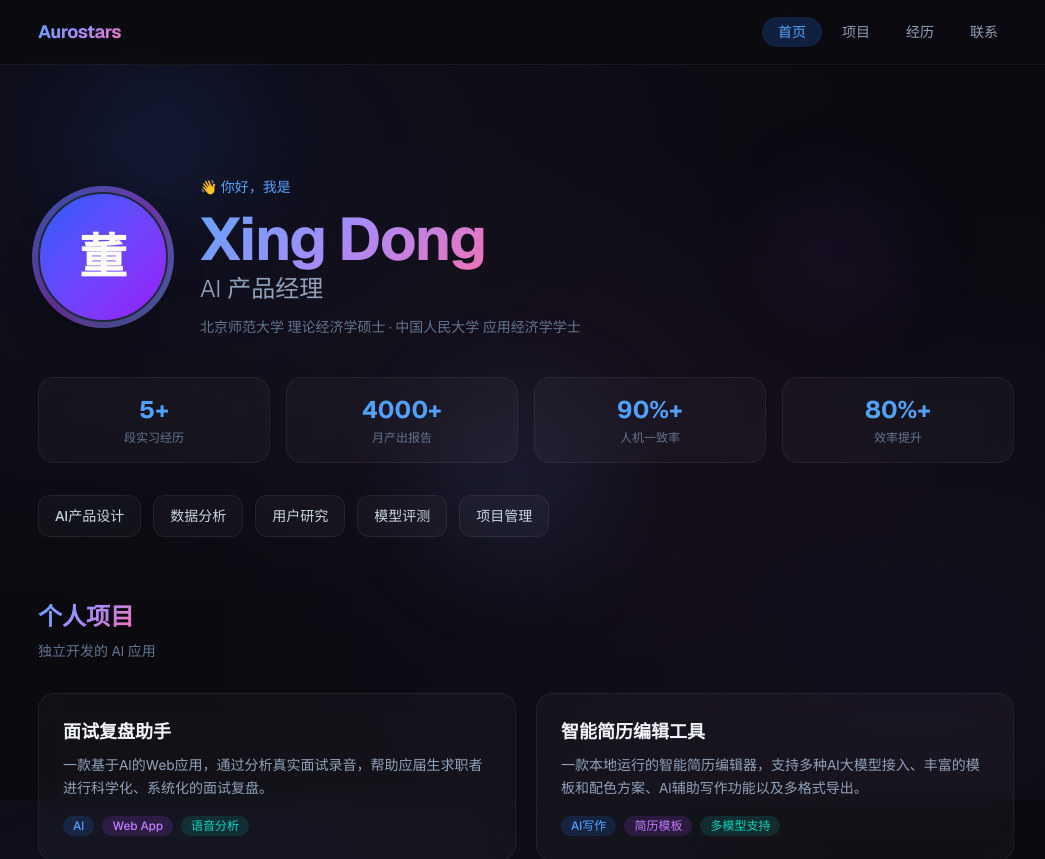
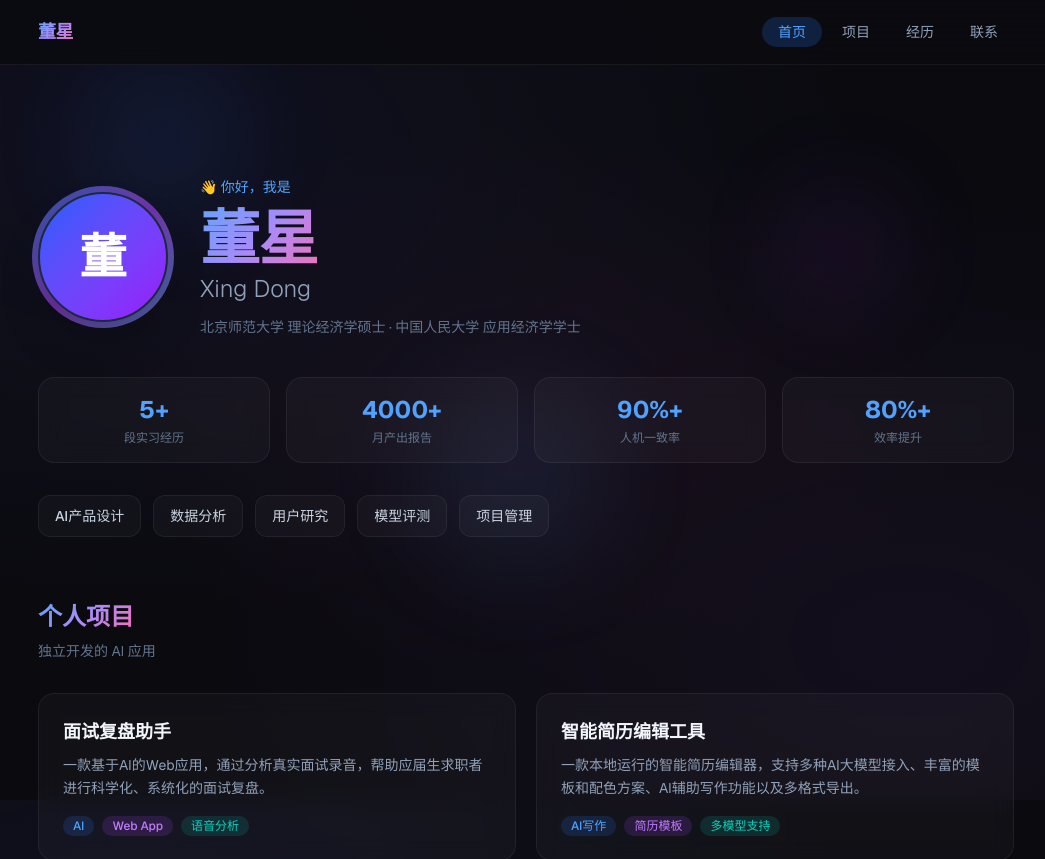
Before and after one commit to aurostars/aurostars.github.io, a Next.js app: page / in a window 1280 px wide. Shown: the top 859 px of the page, without its empty margins (114-1159 px from the left). Built offline with nearby package versions, Linux system fonts and the light colour scheme.

Commit message:
将导航栏、标题、副标题文案更新为中文名
- Nav/metadata/footer: Aurostars → 董星
- Hero h1: Xing Dong → 董星
- Subtitle: AI 产品经理 → Xing Dong

```diff
--- a/src/app/layout.tsx
+++ b/src/app/layout.tsx
@@ -8,8 +8,8 @@ const geistSans = Geist({
 });
 
 export const metadata: Metadata = {
-  title: "Aurostars — Developer",
-  description: "Aurostars 的个人主页",
+  title: "董星 — AI 产品经理",
+  description: "董星的个人主页",
 };
 
 export default function RootLayout({
@@ -23,7 +23,7 @@ export default function RootLayout({
         <header className="sticky top-0 z-50 glass-strong">
           <nav className="mx-auto flex h-16 max-w-5xl items-center justify-between px-6">
             <a className="hero-gradient-text text-lg font-bold tracking-tight" href="/">
-              Aurostars
+              董星
             </a>
             <ul className="flex gap-1">
               <li>
@@ -54,7 +54,7 @@ export default function RootLayout({
         </main>
         <footer className="mt-10 border-t border-white/5">
           <div className="mx-auto flex max-w-5xl flex-col items-center gap-4 px-6 py-10 text-sm text-slate-500 sm:flex-row sm:justify-between">
-            <p>&copy; 2026 Aurostars. All rights reserved.</p>
+            <p>&copy; 2026 董星. All rights reserved.</p>
             <div className="flex items-center gap-5">
               <a href="https://github.com/aurostars" target="_blank" rel="noopener noreferrer" className="transition-colors hover:text-blue-400">GitHub</a>
               <a href="mailto:3056728260@qq.com" className="transition-colors hover:text-blue-400">邮箱</a>
--- a/src/app/page.tsx
+++ b/src/app/page.tsx
@@ -21,9 +21,9 @@ export default function Home() {
               <div>
                 <p className="text-sm font-medium text-blue-400 mb-3">👋 你好，我是</p>
                 <h1 className="text-5xl font-bold tracking-tight sm:text-6xl">
-                  <span className="hero-gradient-text">Xing Dong</span>
+                  <span className="hero-gradient-text">董星</span>
                 </h1>
-                <p className="mt-1 text-2xl font-light text-slate-400">AI 产品经理</p>
+                <p className="mt-1 text-2xl font-light text-slate-400">Xing Dong</p>
                 <p className="mt-3 text-sm text-slate-500">北京师范大学 理论经济学硕士 · 中国人民大学 应用经济学学士</p>
               </div>
             </div>
```
